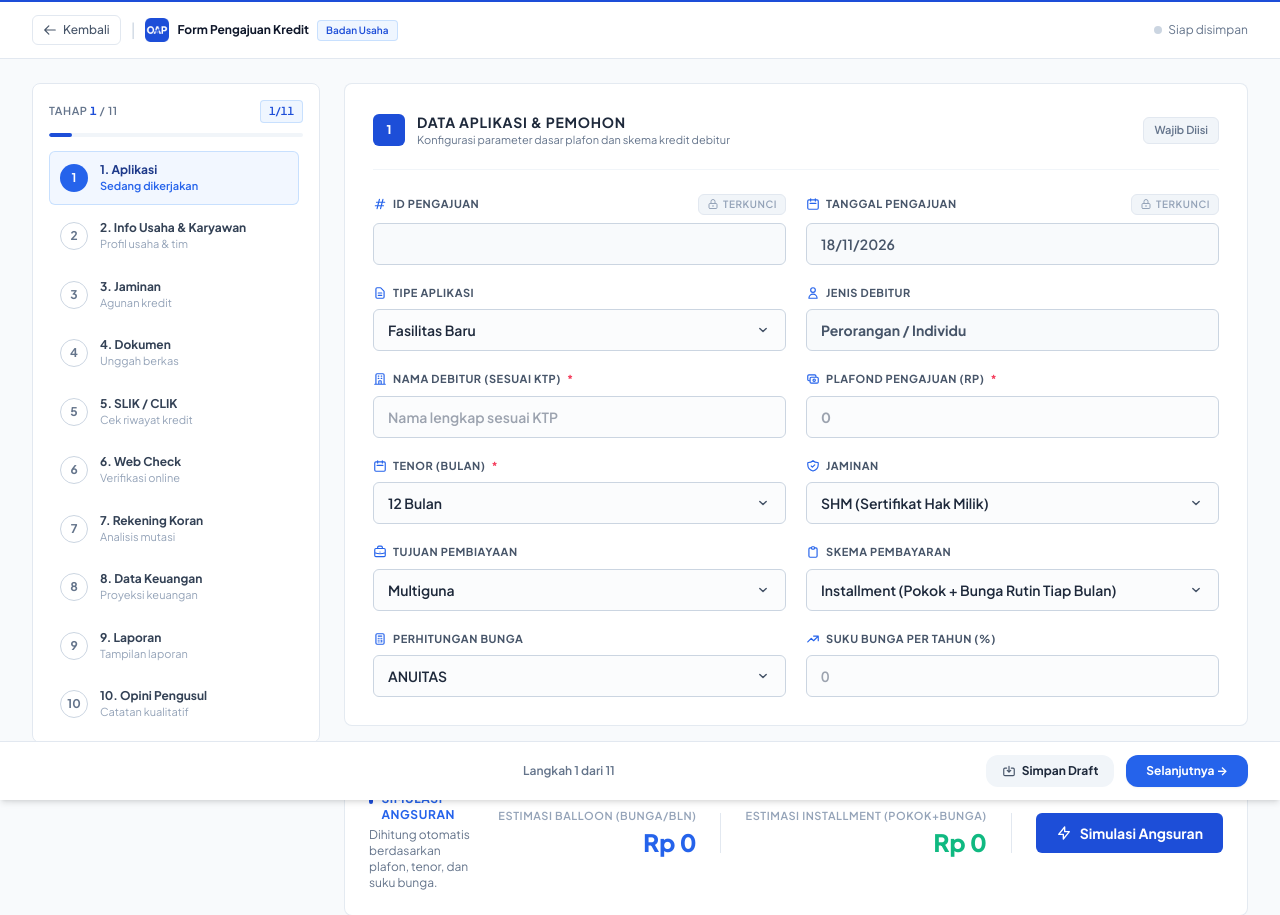
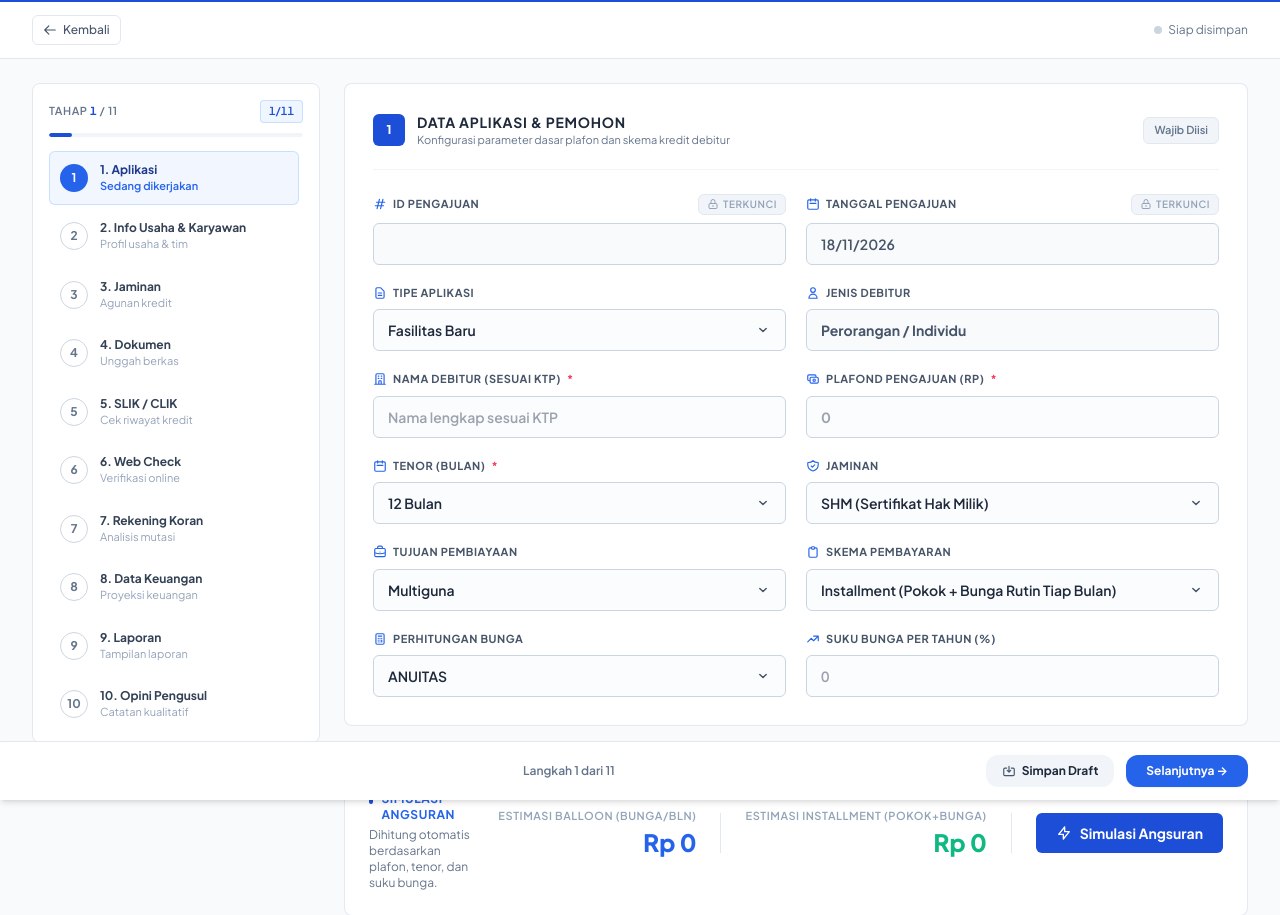
Before and after one commit to Solliboys/Analisa_keuangan, a CodeIgniter 4 app: the page made by app/Views/pengajuan/badan_usaha/form.php in a window 1280 px wide. Shown: the top 915 px of the page. Run offline with PHP 8.4 and a stand-in for CodeIgniter, Linux system fonts and the light colour scheme; the template is opened without the code that fills it, so the values that code supplies are empty; some libraries are stand-ins or nearby versions.

Commit message:
style(navbar): sisakan hanya tombol kembali pada header profil dan form pengajuan

```diff
--- a/app/Views/pengajuan/badan_usaha/form.php
+++ b/app/Views/pengajuan/badan_usaha/form.php
@@ -26,12 +26,6 @@
                         <svg class="w-3.5 h-3.5" fill="none" stroke="currentColor" viewBox="0 0 24 24"><path stroke-linecap="round" stroke-linejoin="round" stroke-width="2" d="M10 19l-7-7m0 0l7-7m-7 7h18"></path></svg>
                         <span>Kembali</span>
                     </a>
-                    <span class="hidden sm:inline text-slate-300">|</span>
-                    <div class="hidden sm:flex items-center gap-2 min-w-0">
-                        <img src="<?= base_url('img/logo-oap.png?v=2') ?>" alt="OTW Approved" class="w-6 h-6 object-contain shrink-0">
-                        <span class="text-xs font-bold text-slate-900 truncate">Form Pengajuan Kredit</span>
-                        <span class="px-2 py-0.5 rounded text-[10px] font-semibold bg-blue-50 text-blue-700 border border-blue-200/80 shrink-0">Badan Usaha</span>
-                    </div>
                 </div>
 
                 <div class="flex items-center gap-2 sm:gap-3 shrink-0">
@@ -361,7 +355,7 @@
                     </div>
 
                     <div>
-                        <label class="block text-[11px] font-semibold text-slate-600 mb-1">Rekomendasi Narasi (Siap Diterapkan ke Form CAM SIPP):</label>
+                        <label class="block text-[11px] font-semibold text-slate-600 mb-1">Rekomendasi Narasi (Siap Diterapkan ke Form Analisis Kredit SIPP):</label>
                         <textarea id="modal_ma_hasil_narasi" rows="3" class="w-full text-xs font-medium text-slate-800 border border-slate-300 rounded-xl p-3 bg-white focus:ring-2 focus:ring-blue-100 focus:border-blue-500 leading-relaxed"></textarea>
                     </div>
                 </div>
--- a/app/Views/profil.php
+++ b/app/Views/profil.php
@@ -26,12 +26,8 @@
                 <div class="flex items-center gap-2 sm:gap-3 min-w-0">
                     <a href="<?= base_url('dashboard') ?>" class="inline-flex items-center gap-1.5 px-3 py-2 text-xs sm:text-sm font-bold text-slate-700 hover:text-blue-700 bg-slate-100 hover:bg-blue-50 border border-slate-200 rounded-xl transition shrink-0" title="Kembali ke Dashboard">
                         <svg class="w-4 h-4 text-slate-600" fill="none" stroke="currentColor" viewBox="0 0 24 24"><path stroke-linecap="round" stroke-linejoin="round" stroke-width="2" d="M10 19l-7-7m0 0l7-7m-7 7h18"></path></svg>
-                        <span class="hidden sm:inline">Kembali</span>
+                        <span>Kembali</span>
                     </a>
-                    <div class="min-w-0">
-                        <span class="text-sm sm:text-lg font-bold text-slate-900 tracking-tight block truncate">Pengaturan Profil Akun</span>
-                        <span class="text-[11px] sm:text-xs hidden sm:block text-slate-500 font-medium truncate"><?= esc($namaWeb) ?> &bull; Kelola informasi pribadi akun Anda</span>
-                    </div>
                 </div>
 
                 <div class="flex items-center gap-1.5 sm:gap-3 shrink-0">
```
Also changed, not shown: app/Views/pengajuan/perorangan/form.php (+1 -7 lines).
